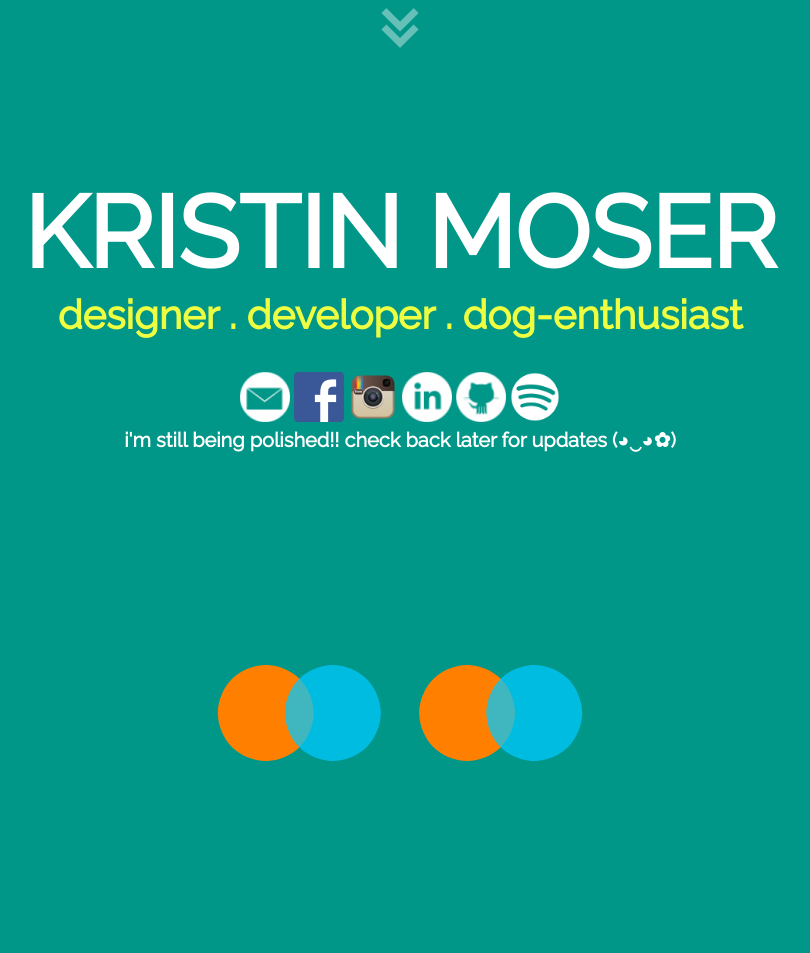
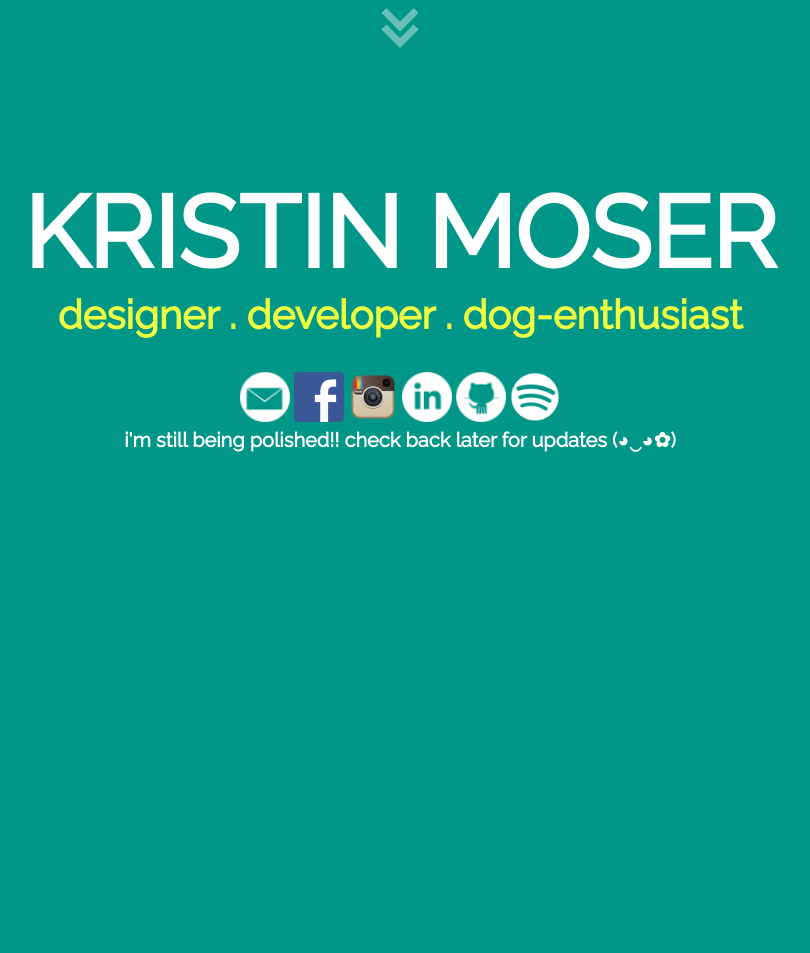
Before and after one commit to kristinmoser/kristinmoser.github.io, a plain HTML site: page index.html in a window 1280 px wide. Shown: the whole page, without its empty margins (240-1050 px from the left). After the commit the page ends 816 px from the top, so only its background shows below. Drawn offline with Linux system fonts and the light colour scheme; files whose address does not match are found by name.

Commit message:
background js

```diff
--- a/index.html
+++ b/index.html
@@ -33,7 +33,6 @@
 			 <h3 class = titles> i'm still being polished!! check back later for updates (◕‿◕✿)</h3>
 		 </div>
   <script src="script.js"></script>
-	<script src="background-animation.js"></script>
   </body>
 
 </html>
```
